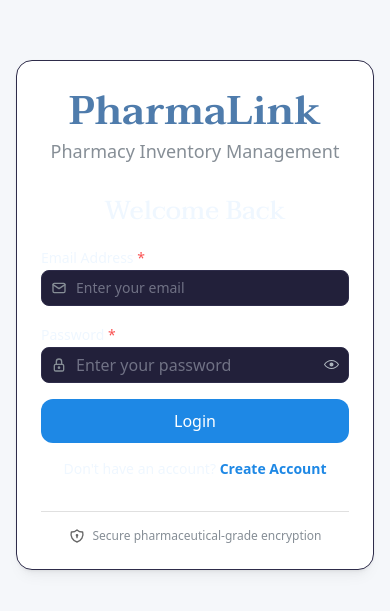
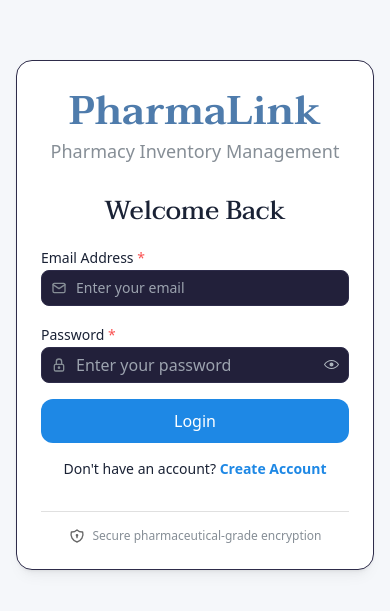
Before and after one commit to Stella-Remember/PharmaLink, a React app in the folder frontend/: page /login in a window 390 px wide. Shown: the part 107-718 px from the top of the page. Built offline with nearby package versions, Linux system fonts and the light colour scheme; the HTML template or start-up script is replaced by a standard one; a web font is replaced by a local one.

Commit message:
fix: light mode, input visibility, phone validation

```diff
--- a/frontend/src/components/Sales/POS.tsx
+++ b/frontend/src/components/Sales/POS.tsx
@@ -283,7 +283,7 @@ const InsuranceModal: React.FC<{
   const validatePhoneNumber = (phone: string): boolean => {
     // Accept formats: 0788XXXXXX, 0788-XXXXXX, +250788XXXXXX, 250788XXXXXX
     const cleanPhone = phone.replace(/[-\s]/g, '');
-    const phoneRegex = /^(07[238]\d{7}|\+2507[238]\d{7}|2507[238]\d{7})$/;
+    const phoneRegex = /^(\+?250)?07[2-9]\d{7}$/;
     return phoneRegex.test(cleanPhone);
   };
 
--- a/frontend/src/index.css
+++ b/frontend/src/index.css
@@ -6,8 +6,8 @@
 
 @layer base {
   body {
-    background-color: #141318;
-    color: #EFF7FF;
+    background-color: #ffffff;
+    color: #1a2235;
     margin: 0;
     padding: 0;
     font-family: 'Numans', system-ui, sans-serif;
@@ -17,28 +17,12 @@
     font-family: 'Taviraj', system-ui, sans-serif;
   }
 
-  /* Ensure all inputs have visible text across the whole app */
   input, select, textarea {
-    color: #EFF7FF !important;
+    color: #1a2235 !important;
   }
 
   input::placeholder,
   textarea::placeholder {
-    color: rgba(239, 247, 255, 0.38) !important;
-  }
-
-  /* Login page inputs — ensure dark bg */
-  input[type="email"],
-  input[type="password"],
-  input[type="text"] {
-    background-color: #22203A;
-    border-color: #2E2C4A;
-  }
-
-  input[type="email"]:focus,
-  input[type="password"]:focus,
-  input[type="text"]:focus {
-    border-color: #32A287;
-    outline: none;
+    color: #9CA3AF !important;
   }
 }
```
